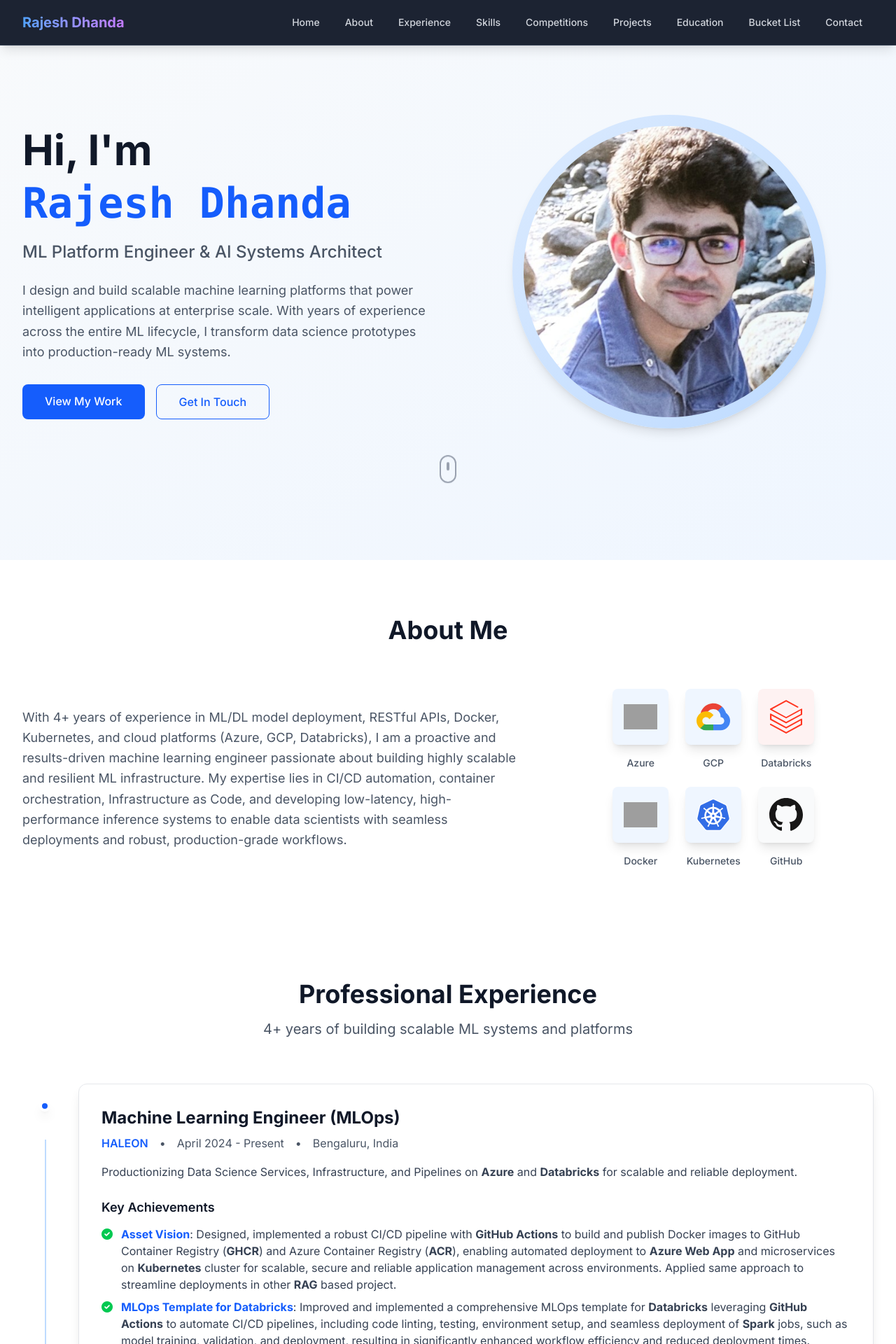
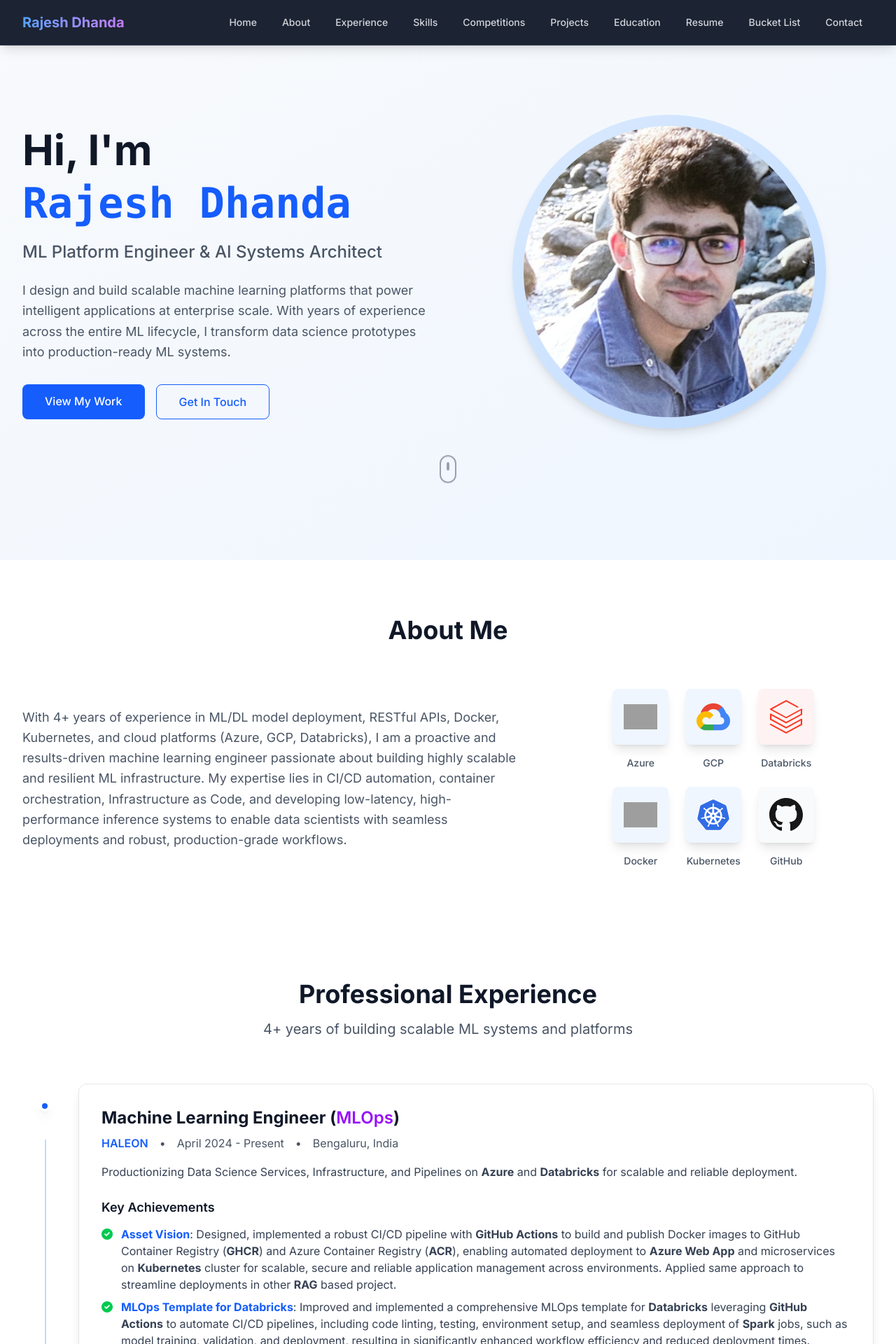
Before and after one commit to kbbharti/portfolio, a Next.js app: page / in a window 1280 px wide. Shown: the top 1920 px of the page at 70% size. Built offline with nearby package versions, Linux system fonts and the light colour scheme; grey boxes are pictures that could not be loaded.

Commit message:
resume added

```diff
--- a/src/components/Experience.tsx
+++ b/src/components/Experience.tsx
@@ -26,7 +26,7 @@
     {
       id: 1,
       company: "HALEON",
-      position: "Machine Learning Engineer (MLOps)",
+      position: <>Machine Learning Engineer (<span className="text-purple-600 font-semibold">MLOps</span>)</>,
       duration: "April 2024 - Present",
       location: "Bengaluru, India",
       description: <>Productionizing Data Science Services, Infrastructure, and Pipelines on <strong>Azure</strong> and <strong>Databricks</strong> for scalable and reliable deployment.</>,
@@ -42,7 +42,7 @@
     {
       id: 2,
       company: "CARS24",
-      position: "Machine Learning Engineer (MLOps)",
+      position: <>Machine Learning Engineer (<span className="text-purple-600 font-semibold">MLOps</span>)</>,
       duration: "Sept 2021 - April 2024",
       location: "Gurgaon, India",
       description: <>Productionizing DS/BI/Data-engg/Infras/Pipelines on <a href="https://drive.google.com/file/d/1ys4_Llp7ZkcE6OAZltXG0TYTDloTeyrk/view?usp=sharing" target="_blank" rel="noopener noreferrer" className="font-semibold text-blue-600 hover:text-blue-800 underline">GCP</a> (GKE, Kserve, Triton Inference Server, PostgreSQL, Airflow and VertexAI).</>,
--- a/src/components/Navbar.tsx
+++ b/src/components/Navbar.tsx
@@ -38,6 +38,9 @@
               </Link>
               <Link href="/#education" className="text-gray-300 hover:text-blue-400 hover:bg-gray-800 px-4 py-2 rounded-lg text-sm font-medium transition-all duration-200 transform hover:scale-105">
                 Education
+              </Link>
+              <Link href="https://drive.google.com/file/d/1rKgBAFzYi0WNvGAGq2fDO7Rn3BI-jsYL/view?usp=sharing" target="_blank" rel="noopener noreferrer" className="text-gray-300 hover:text-blue-400 hover:bg-gray-800 px-4 py-2 rounded-lg text-sm font-medium transition-all duration-200 transform hover:scale-105">
+                Resume
               </Link>
               <Link href="/bucket-list" className="text-gray-300 hover:text-blue-400 hover:bg-gray-800 px-4 py-2 rounded-lg text-sm font-medium transition-all duration-200 transform hover:scale-105">
                 Bucket List
@@ -89,6 +92,9 @@
             <Link href="/#education" className="text-gray-300 hover:text-blue-400 hover:bg-gray-800 block px-4 py-3 rounded-lg text-base font-medium transition-all duration-200">
               Education
             </Link>
+            <Link href="https://drive.google.com/file/d/1rKgBAFzYi0WNvGAGq2fDO7Rn3BI-jsYL/view?usp=sharing" target="_blank" rel="noopener noreferrer" className="text-gray-300 hover:text-blue-400 hover:bg-gray-800 block px-4 py-3 rounded-lg text-base font-medium transition-all duration-200">
+              Resume
+            </Link>
             <Link href="/bucket-list" className="text-gray-300 hover:text-blue-400 hover:bg-gray-800 block px-4 py-3 rounded-lg text-base font-medium transition-all duration-200">
               Bucket List
             </Link>
```
